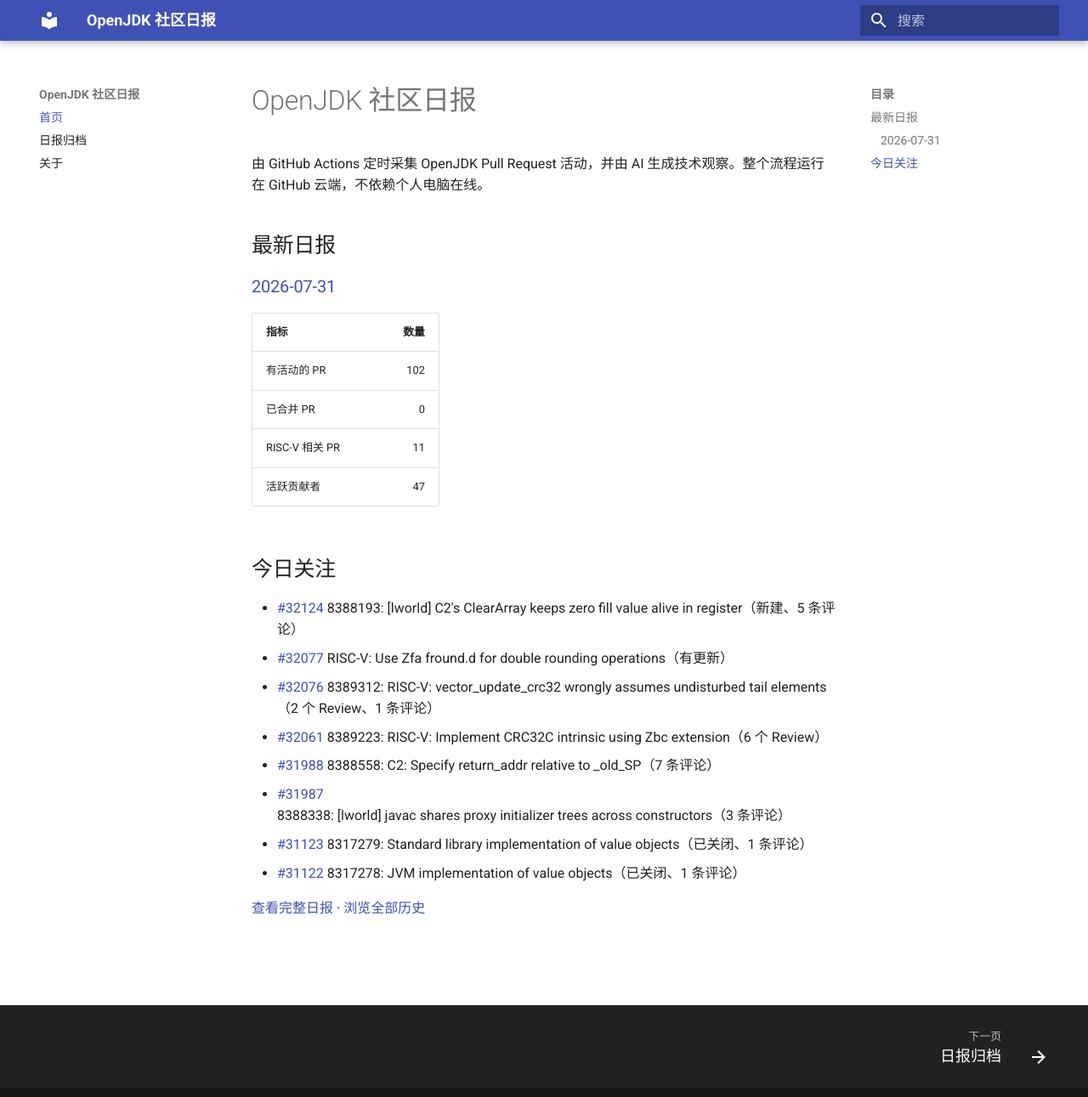
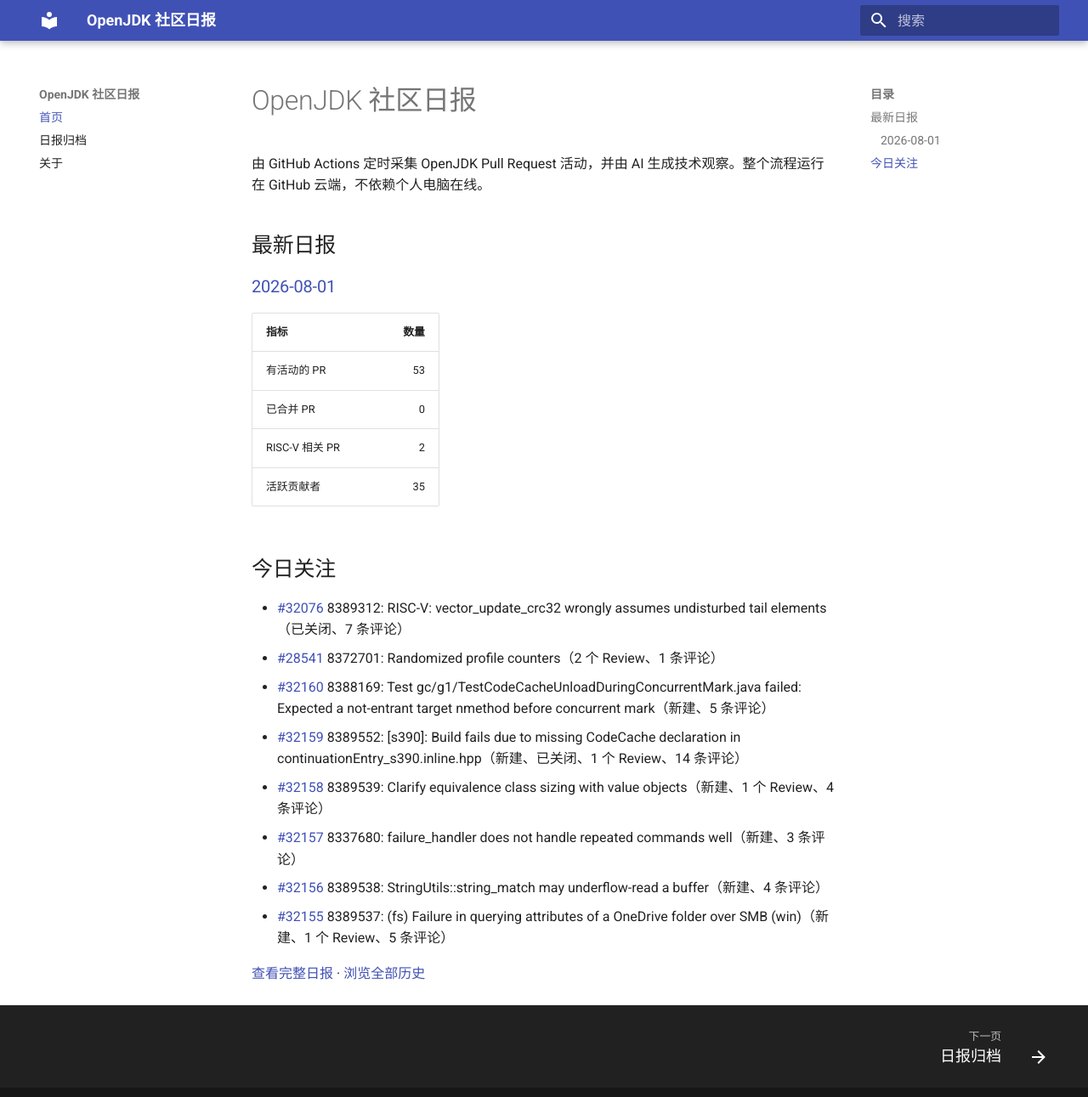
Before and after one commit to DingliZhang/openjdk-daily, an MkDocs documentation site: the page built from docs/index.md, in a window 1280 px wide and 1304 px high. Shown: the top 1291 px of the window at 85% size. Built offline with MkDocs 1.6.1 and Material for MkDocs 9.7.7, drawn with Linux system fonts in a browser that asks for light colours.

Commit message:
report: add OpenJDK daily report

```diff
--- a/docs/index.md
+++ b/docs/index.md
@@ -4,24 +4,24 @@
 
 ## 最新日报
 
-### [2026-07-31](reports/2026/2026-07-31.md)
+### [2026-08-01](reports/2026/2026-08-01.md)
 
 | 指标 | 数量 |
 |---|---:|
-| 有活动的 PR | 102 |
+| 有活动的 PR | 53 |
 | 已合并 PR | 0 |
-| RISC-V 相关 PR | 11 |
-| 活跃贡献者 | 47 |
+| RISC-V 相关 PR | 2 |
+| 活跃贡献者 | 35 |
 
 ## 今日关注
 
-- [#32124](https://github.com/openjdk/jdk/pull/32124) 8388193: [lworld] C2's ClearArray keeps zero fill value alive in register（新建、5 条评论）
-- [#32077](https://github.com/openjdk/jdk/pull/32077) RISC-V: Use Zfa fround.d for double rounding operations（有更新）
-- [#32076](https://github.com/openjdk/jdk/pull/32076) 8389312: RISC-V: vector_update_crc32 wrongly assumes undisturbed tail elements（2 个 Review、1 条评论）
-- [#32061](https://github.com/openjdk/jdk/pull/32061) 8389223: RISC-V: Implement CRC32C intrinsic using Zbc extension（6 个 Review）
-- [#31988](https://github.com/openjdk/jdk/pull/31988) 8388558: C2: Specify return_addr relative to _old_SP（7 条评论）
-- [#31987](https://github.com/openjdk/jdk/pull/31987) 8388338: [lworld] javac shares proxy initializer trees across constructors（3 条评论）
-- [#31123](https://github.com/openjdk/jdk/pull/31123) 8317279: Standard library implementation of value objects（已关闭、1 条评论）
-- [#31122](https://github.com/openjdk/jdk/pull/31122) 8317278: JVM implementation of value objects（已关闭、1 条评论）
+- [#32076](https://github.com/openjdk/jdk/pull/32076) 8389312: RISC-V: vector_update_crc32 wrongly assumes undisturbed tail elements（已关闭、7 条评论）
+- [#28541](https://github.com/openjdk/jdk/pull/28541) 8372701: Randomized profile counters（2 个 Review、1 条评论）
+- [#32160](https://github.com/openjdk/jdk/pull/32160) 8388169: Test gc/g1/TestCodeCacheUnloadDuringConcurrentMark.java failed: Expected a not-entrant target nmethod before concurrent mark（新建、5 条评论）
+- [#32159](https://github.com/openjdk/jdk/pull/32159) 8389552: [s390]: Build fails due to missing CodeCache declaration in continuationEntry_s390.inline.hpp（新建、已关闭、1 个 Review、14 条评论）
+- [#32158](https://github.com/openjdk/jdk/pull/32158) 8389539: Clarify equivalence class sizing with value objects（新建、1 个 Review、4 条评论）
+- [#32157](https://github.com/openjdk/jdk/pull/32157) 8337680: failure_handler does not handle repeated commands well（新建、3 条评论）
+- [#32156](https://github.com/openjdk/jdk/pull/32156) 8389538: StringUtils::string_match may underflow-read a buffer（新建、4 条评论）
+- [#32155](https://github.com/openjdk/jdk/pull/32155) 8389537: (fs) Failure in querying attributes of a OneDrive folder over SMB (win)（新建、1 个 Review、5 条评论）
 
-[查看完整日报](reports/2026/2026-07-31.md) · [浏览全部历史](reports/index.md)
+[查看完整日报](reports/2026/2026-08-01.md) · [浏览全部历史](reports/index.md)
```
Also changed, not shown: docs/reports/2026/2026-08-01.md (added, +161 -0 lines), docs/reports/index.md (+2 -1 lines), 2 other files.
